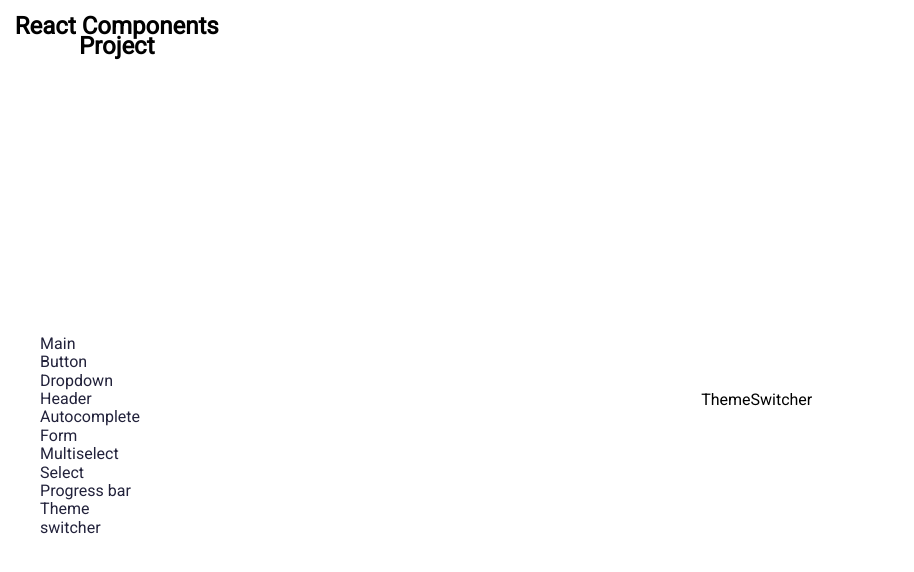
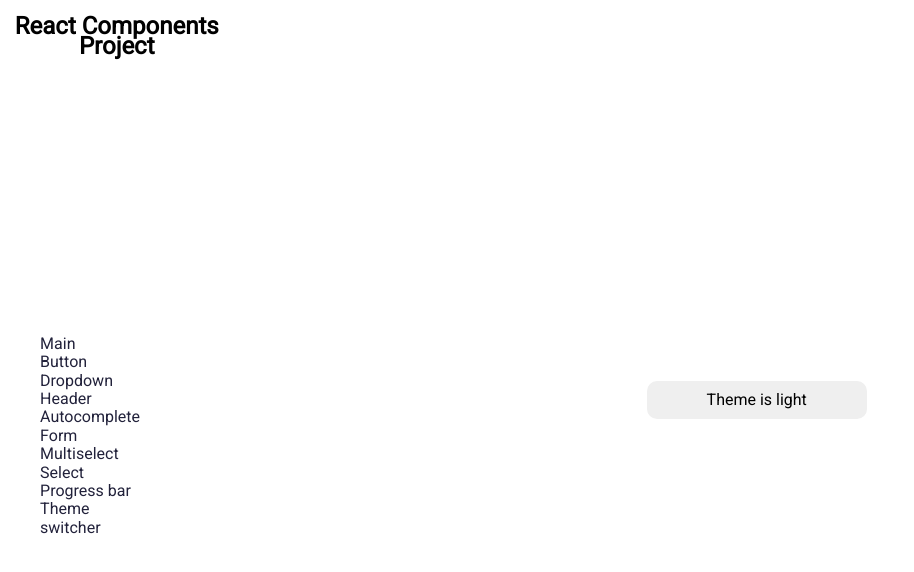
Before and after one commit to maximobelets/react-headers, a React (Vite) app: page /theme-switcher in a window 1280 px wide. Shown: the top 572 px of the page, without its empty margins (0-914 px from the left). Built offline with nearby package versions, Linux system fonts and the light colour scheme.

Commit message:
Update themeSwitcher

```diff
--- a/src/components/ThemeSwitcher/ThemeSwitcher.tsx
+++ b/src/components/ThemeSwitcher/ThemeSwitcher.tsx
@@ -1,18 +1,21 @@
-import React from 'react';
+import React, { useState } from 'react';
+
+import { Button } from '../Button';
 
 import s from './ThemeSwitcher.module.css';
 
 interface ThemeSwitcherProps {
-	children?: React.ReactNode;
-	type?: 'submit' | 'reset' | 'button';
-	onClick?: () => void;
-	variant?: 'standard' | 'outline' | 'cancel'
+	// add later
 }
 
 export const ThemeSwitcher = () => {
+	const [theme, setTheme] = useState('light');
+
+	const changeTheme = () => setTheme(prevState => prevState === 'light' ? 'dark' : 'light');
+
 	return (
-		<div>
-			ThemeSwitcher
-		</div>
+		<Button onClick={changeTheme}>
+			Theme is {theme}
+		</Button>
 	)
 };
```
